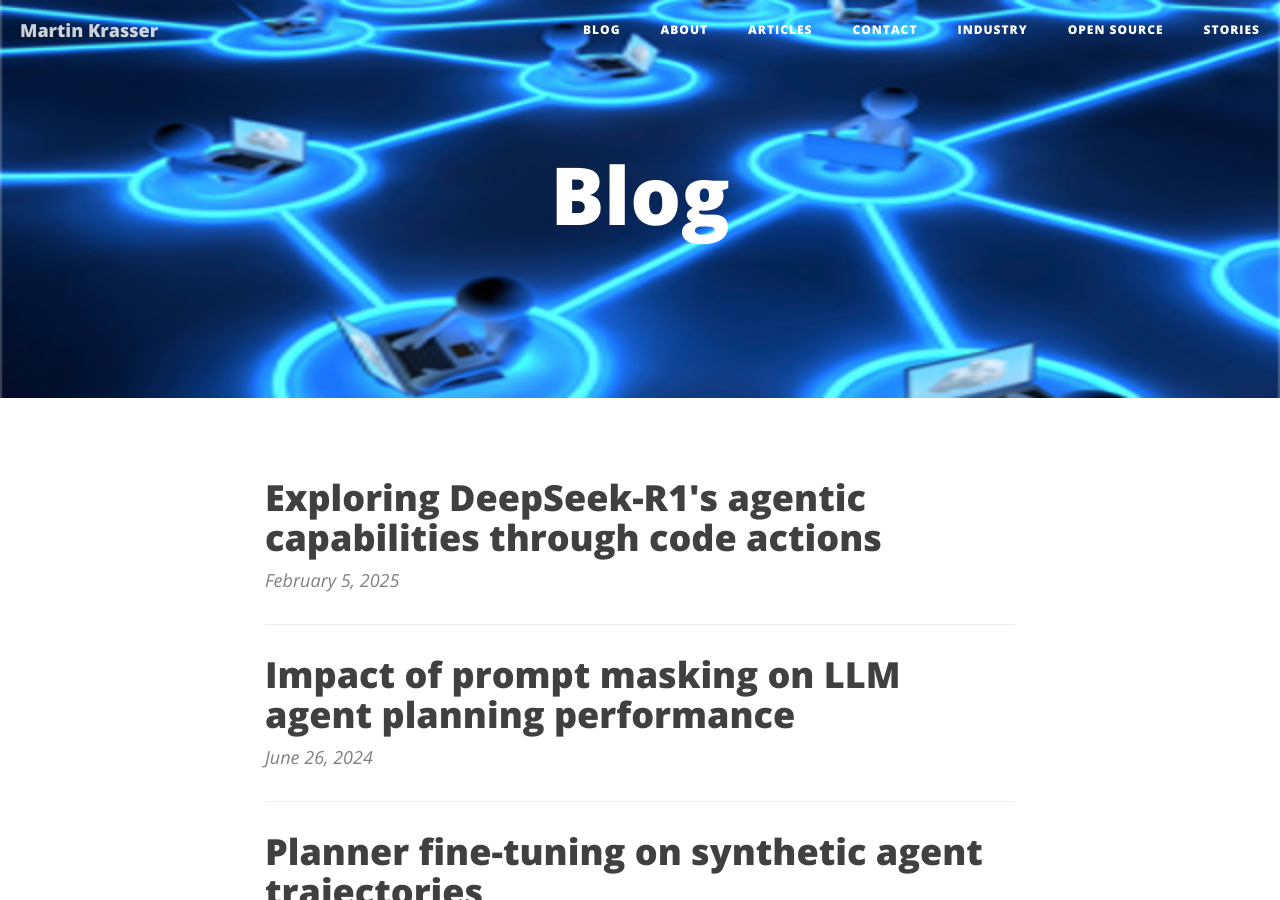
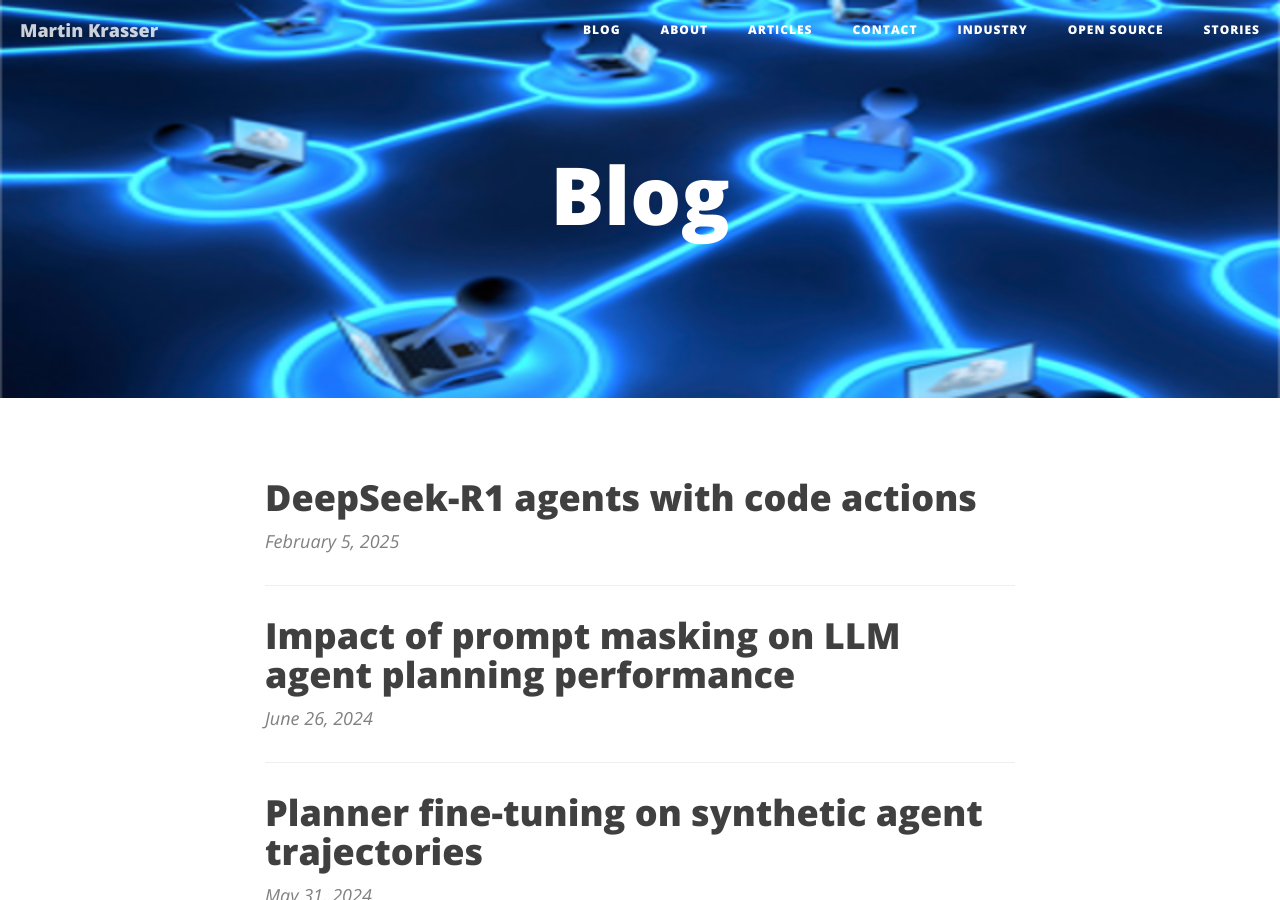
Before and after one commit to krasserm/krasserm.github.io, a Jekyll site: the page built from index.html, in a window 1280 px wide and 900 px high. Built offline with Jekyll 4.4.1, drawn with Linux system fonts in a browser that asks for light colours; the list of posts is cut into pages by our own code.

Commit message:
Updated DeepSeek-R1 title

```diff
--- a/_posts/2025-02-05-deepseek-r1-agent.md
+++ b/_posts/2025-02-05-deepseek-r1-agent.md
@@ -1,5 +1,5 @@
 ---
-title: Exploring DeepSeek-R1's agentic capabilities through code actions
+title: DeepSeek-R1 agents with code actions
 layout: post
 comments: True
 author: "Martin Krasser"
--- a/articles.md
+++ b/articles.md
@@ -8,7 +8,7 @@ header-img: "img/distributed.png"
 Here's an incomplete list of articles and posts I've written. They are from my [current blog](/), [previous blog](https://krasserm.blogspot.com/) and other sources.
 <p></p>
 <table>
-<tr><td><a style="text-decoration: none;" href="/2025/02/05/deepseek-r1-agent/">Exploring DeepSeek-R1's agentic capabilities through code actions</a><br><span style="font-size: 16px;"><a style="text-decoration: none;" href="https://github.com/gradion-ai/freeact">Repository</a></span></td><td style="white-space: nowrap;">2025-02-05</td></tr>
+<tr><td><a style="text-decoration: none;" href="/2025/02/05/deepseek-r1-agent/">DeepSeek-R1 agents with code actions</a><br><span style="font-size: 16px;"><a style="text-decoration: none;" href="https://github.com/gradion-ai/freeact">Repository</a></span></td><td style="white-space: nowrap;">2025-02-05</td></tr>
 <tr><td><a style="text-decoration: none;" href="/2024/06/26/planner-prompt-masking/">Impact of prompt masking on LLM agent planning performance</a><br><span style="font-size: 16px;"><a style="text-decoration: none;" href="https://github.com/krasserm/bot-with-plan">Repository</a></span></td><td style="white-space: nowrap;">2024-06-26</td></tr>
 <tr><td><a style="text-decoration: none;" href="/2024/05/31/planner-fine-tuning/">Planner fine-tuning on synthetic agent trajectories</a><br><span style="font-size: 16px;"><a style="text-decoration: none;" href="https://github.com/krasserm/bot-with-plan">Repository</a>, <a style="text-decoration: none;" href="https://github.com/krasserm/bot-with-plan/blob/master/planner_finetuned.ipynb">Notebook</a></span></td><td style="white-space: nowrap;">2024-05-31</td></tr>
 <tr><td><a style="text-decoration: none;" href="/2024/03/06/modular-agent/">Separation of planning concerns in ReAct-style LLM agents</a><br><span style="font-size: 16px;"><a style="text-decoration: none;" href="https://github.com/krasserm/bot-with-plan/tree/wip-article-2">Repository</a>, <a style="text-decoration: none;" href="https://github.com/krasserm/bot-with-plan/blob/wip-article-2/example_agent.ipynb">Notebook</a></span></td><td style="white-space: nowrap;">2024-03-06</td></tr>
```
